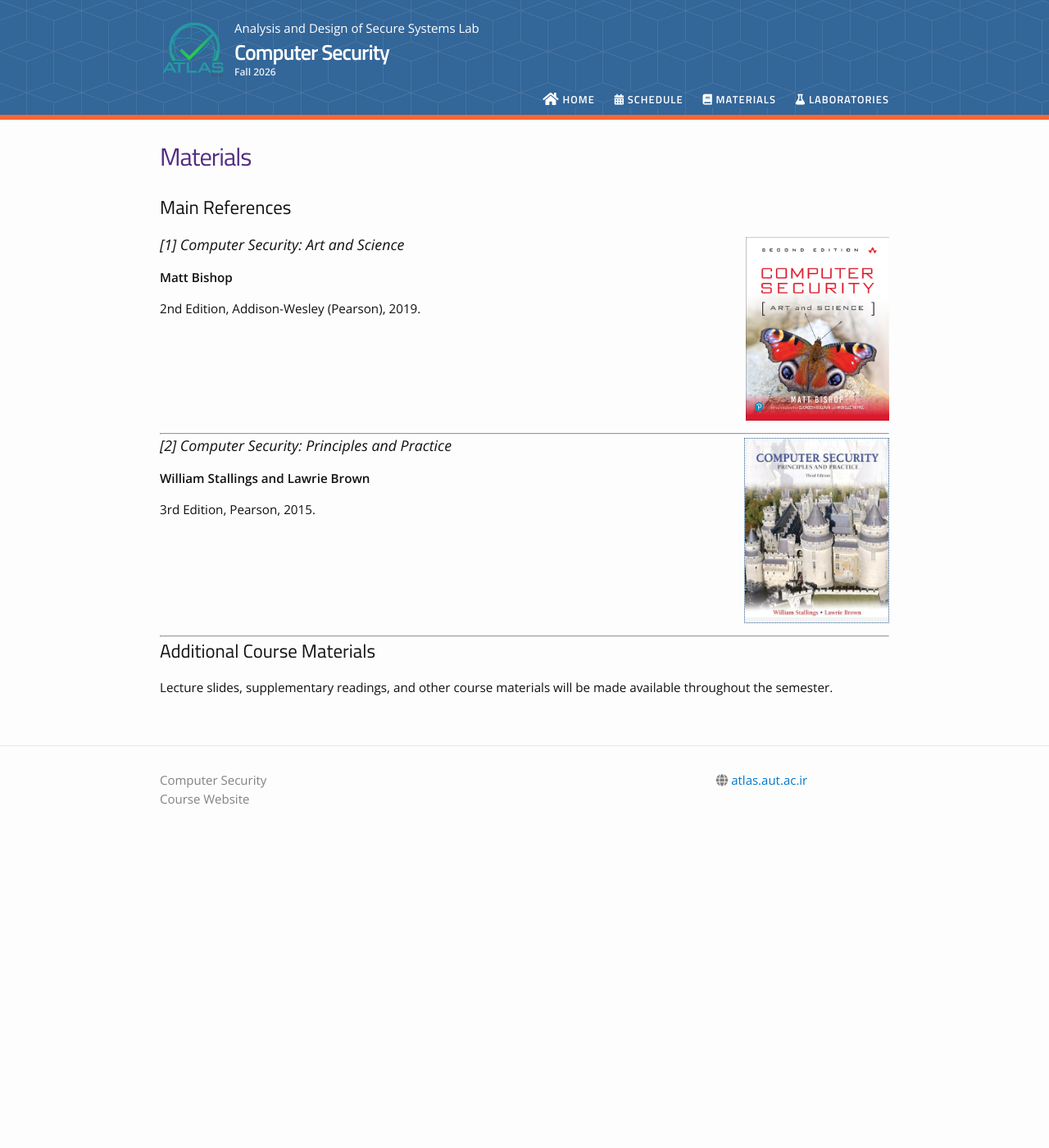
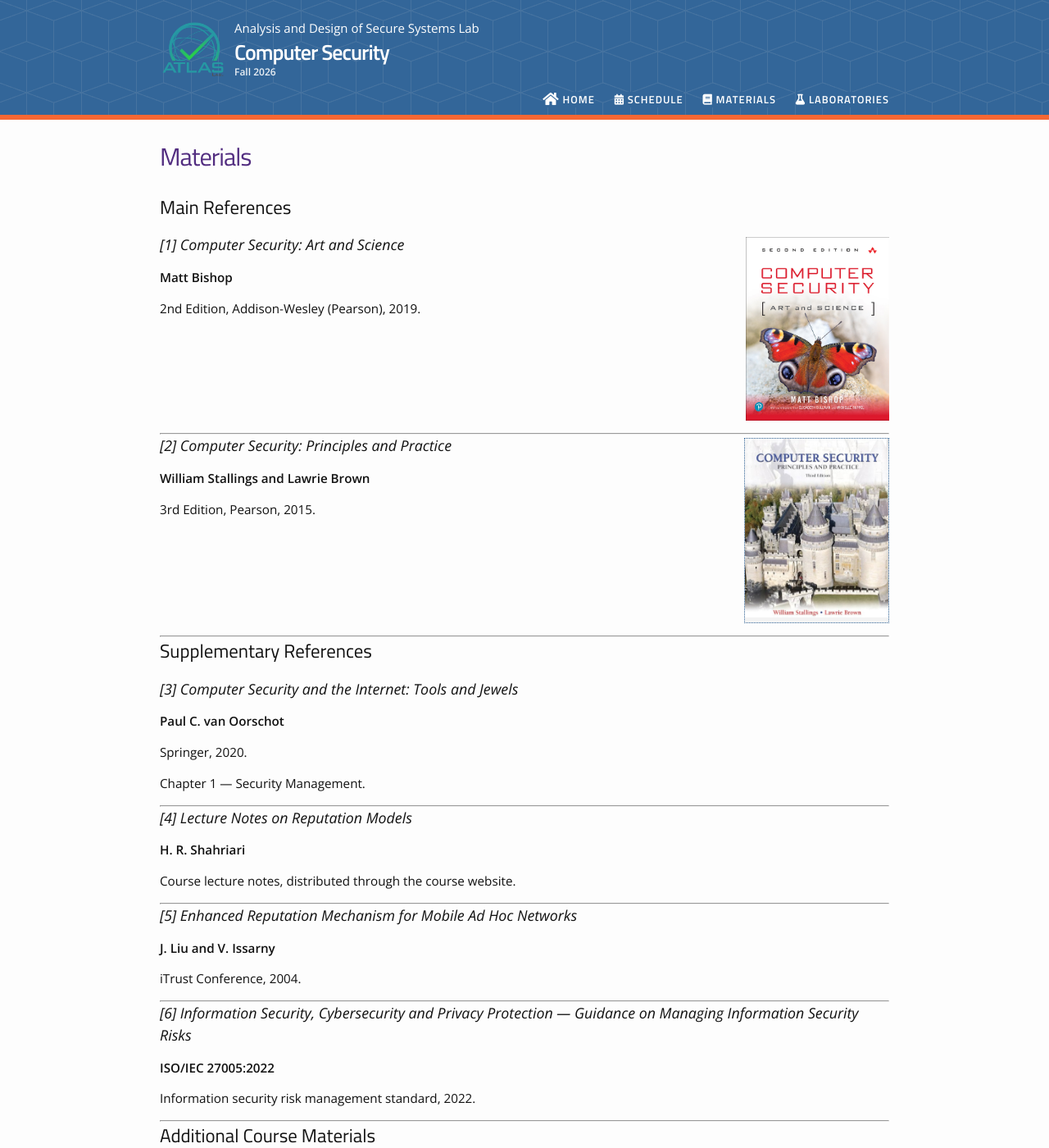
Before and after one commit to atlaslab-ai/CompSec, a Jekyll site: the page built from materials.md, in a window 1280 px wide and 1400 px high. Shown: the whole window at 82% size. Built offline with Jekyll 4.4.1, drawn with Linux system fonts in a browser that asks for light colours; nearby versions of some CDN libraries.

Commit message:
Add supplementary course references numbered 3 through 6

```diff
--- a/materials.md
+++ b/materials.md
@@ -30,6 +30,42 @@ permalink: /materials/
 
 ---
 
+## Supplementary References
+
+### [3] Computer Security and the Internet: Tools and Jewels
+
+**Paul C. van Oorschot**
+
+Springer, 2020.
+
+Chapter 1 — Security Management.
+
+---
+
+### [4] Lecture Notes on Reputation Models
+
+**H. R. Shahriari**
+
+Course lecture notes, distributed through the course website.
+
+---
+
+### [5] Enhanced Reputation Mechanism for Mobile Ad Hoc Networks
+
+**J. Liu and V. Issarny**
+
+iTrust Conference, 2004.
+
+---
+
+### [6] Information Security, Cybersecurity and Privacy Protection — Guidance on Managing Information Security Risks
+
+**ISO/IEC 27005:2022**
+
+Information security risk management standard, 2022.
+
+---
+
 ## Additional Course Materials
 
 Lecture slides, supplementary readings, and other course materials will be made available throughout the semester.
```
